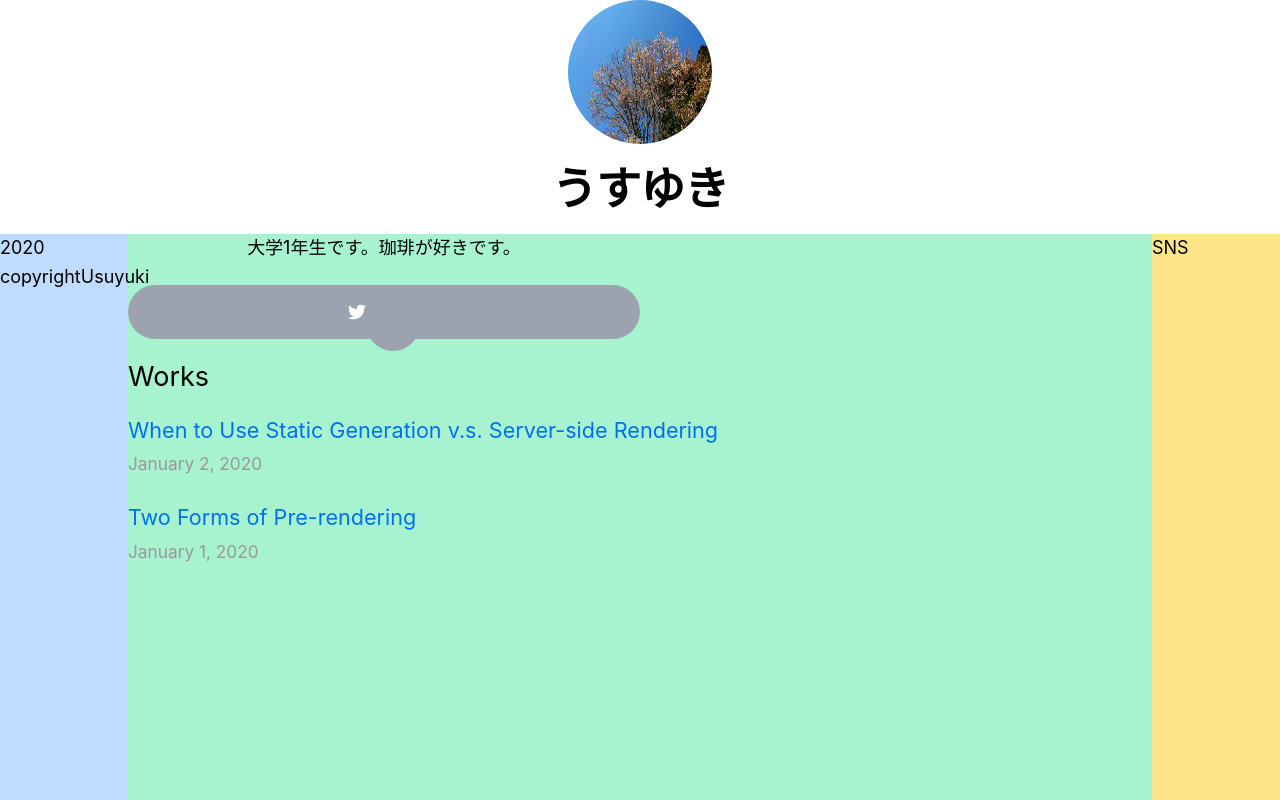
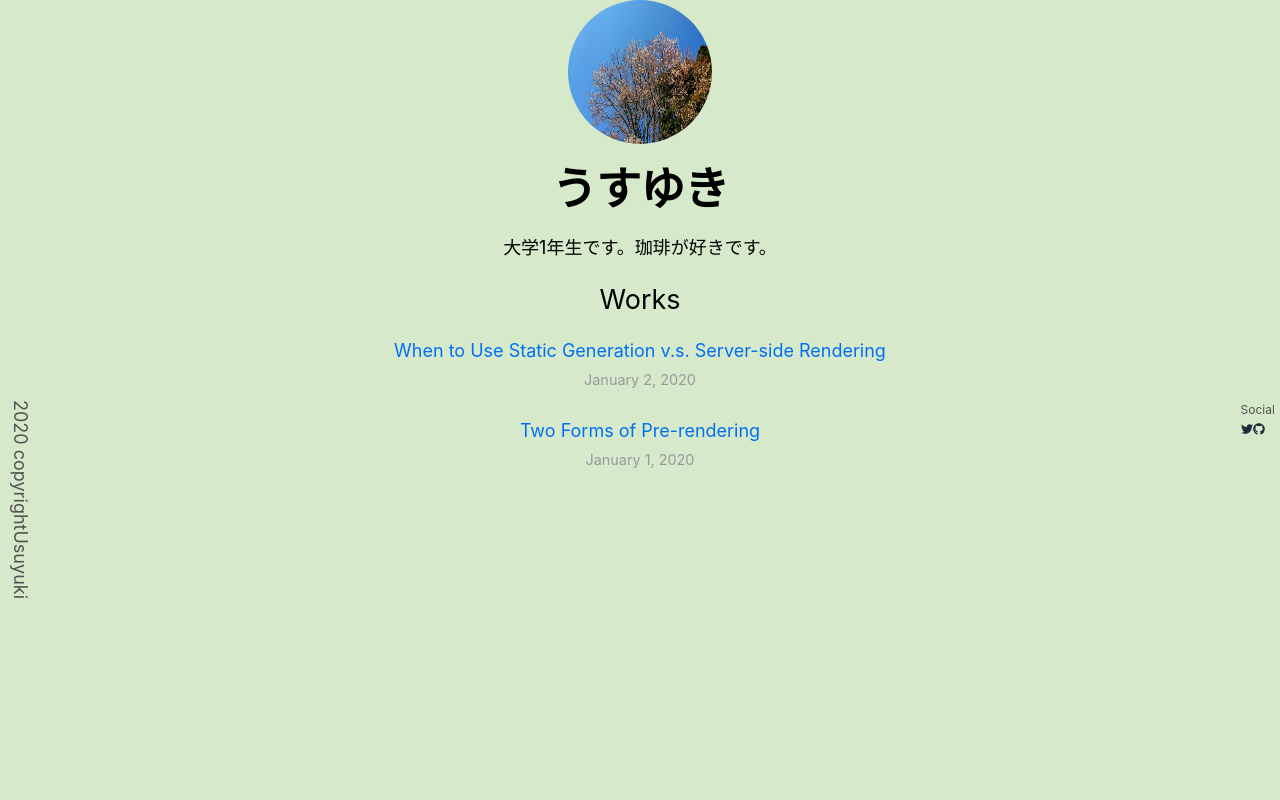
Before and after one commit to usuyuki/portfolio_2021_spring, a Next.js app: page / in a window 1280 px wide. Shown: the top 800 px of the page. Built offline with nearby package versions, Linux system fonts and the light colour scheme.

Commit message:
feat 左右追加

```diff
--- a/components/layout.module.css
+++ b/components/layout.module.css
@@ -2,6 +2,7 @@
   display: flex;
   flex-direction: column;
   align-items: center;
+  /* background-color: #d6e9ca; */
 }
 
 .headerImage {
--- a/pages/index.js
+++ b/pages/index.js
@@ -6,7 +6,7 @@ import { getSortedPostsData } from "../lib/posts";
 import Link from "next/link";
 import Date from "../components/date";
 import { FontAwesomeIcon } from "@fortawesome/react-fontawesome";
-import { faTwitter } from "@fortawesome/free-brands-svg-icons";
+import { faTwitter, faGithub } from "@fortawesome/free-brands-svg-icons";
 
 export default function Home({ allPostsData }) {
   return (
@@ -14,27 +14,19 @@ export default function Home({ allPostsData }) {
       <Head>
         <title>{siteTitle}</title>
       </Head>
-      <main className="h-screen w-screen grid grid-cols-10 bg-green-200">
-        <aside className="bg-blue-200">
-          <p className={usuyukiStyles.tate}>2020 copyrightUsuyuki</p>
+      <main className="h-screen w-screen grid grid-cols-10 ">
+        <aside className="">
+          <p className={usuyukiStyles.copyright}>2020 copyrightUsuyuki</p>
         </aside>
 
         <div className="col-span-8">
-          <section className="w-1/2">
-            <p className="text-center">大学1年生です。珈琲が好きです。</p>
+          <section className="">
+            <p className="text-center mx-auto">
+              大学1年生です。珈琲が好きです。
+            </p>
           </section>
 
-          <aside>
-            <nav className="text-white w-1/2 mt-5 bg-gray-400 rounded-full h-12 w-12 flex items-center justify-center">
-              <FontAwesomeIcon icon={faTwitter} />
-              <section className="mt-5 bg-gray-400 rounded-full h-12 w-12 flex items-center justify-center">
-                <p>　</p>
-              </section>
-            </nav>
-          </aside>
-          <section
-            className={`${utilStyles.headingMd} ${utilStyles.padding1px}`}
-          >
+          <section className="text-center mx-auto">
             <h2 className={utilStyles.headingLg}>Works</h2>
             <ul className={utilStyles.list}>
               {allPostsData.map(({ id, date, title }) => (
@@ -51,8 +43,14 @@ export default function Home({ allPostsData }) {
             </ul>
           </section>
         </div>
-        <nav className="bg-yellow-200">
-          <p>SNS</p>
+        <nav className={usuyukiStyles.fixedSocial}>
+          <p>Social</p>
+          <a href="https://twitter.com/usuyuki26" className="text-gray-800">
+            <FontAwesomeIcon icon={faTwitter} />
+          </a>
+          <a href="https://github.com/Usuyuki" className="text-gray-800">
+            <FontAwesomeIcon icon={faGithub} />
+          </a>
         </nav>
       </main>
     </Layout>
--- a/styles/global.css
+++ b/styles/global.css
@@ -6,6 +6,7 @@ body {
     Ubuntu, Cantarell, Fira Sans, Droid Sans, Helvetica Neue, sans-serif;
   line-height: 1.6;
   font-size: 18px;
+  background-color: #d6e9ca;
 }
 
 * {
--- a/styles/usuyuki.module.css
+++ b/styles/usuyuki.module.css
@@ -1,4 +1,19 @@
-.tate p {
+.copyright {
+  -ms-writing-mode: tb-rl;
   writing-mode: vertical-rl;
-  color: green;
+  position: fixed; /* 要素の位置を固定する */
+  top: 50%; /* 基準の位置を画面の一番下に指定する */
+  left: 0.4%; /* 基準の位置を画面の一番右に指定する */
+  /* width: 300px; 幅を指定する */
+  color: rgb(82, 82, 82);
 }
+.fixedSocial {
+  /* -ms-writing-mode: tb-rl;
+  writing-mode: vertical-rl; */
+  position: fixed; /* 要素の位置を固定する */
+  top: 50%; /* 基準の位置を画面の一番下に指定する */
+  right: 0.4%; /* 基準の位置を画面の一番右に指定する */
+  /* width: 300px; 幅を指定する */
+  color: rgb(82, 82, 82);
+  font-size: 12px;
+}
```
